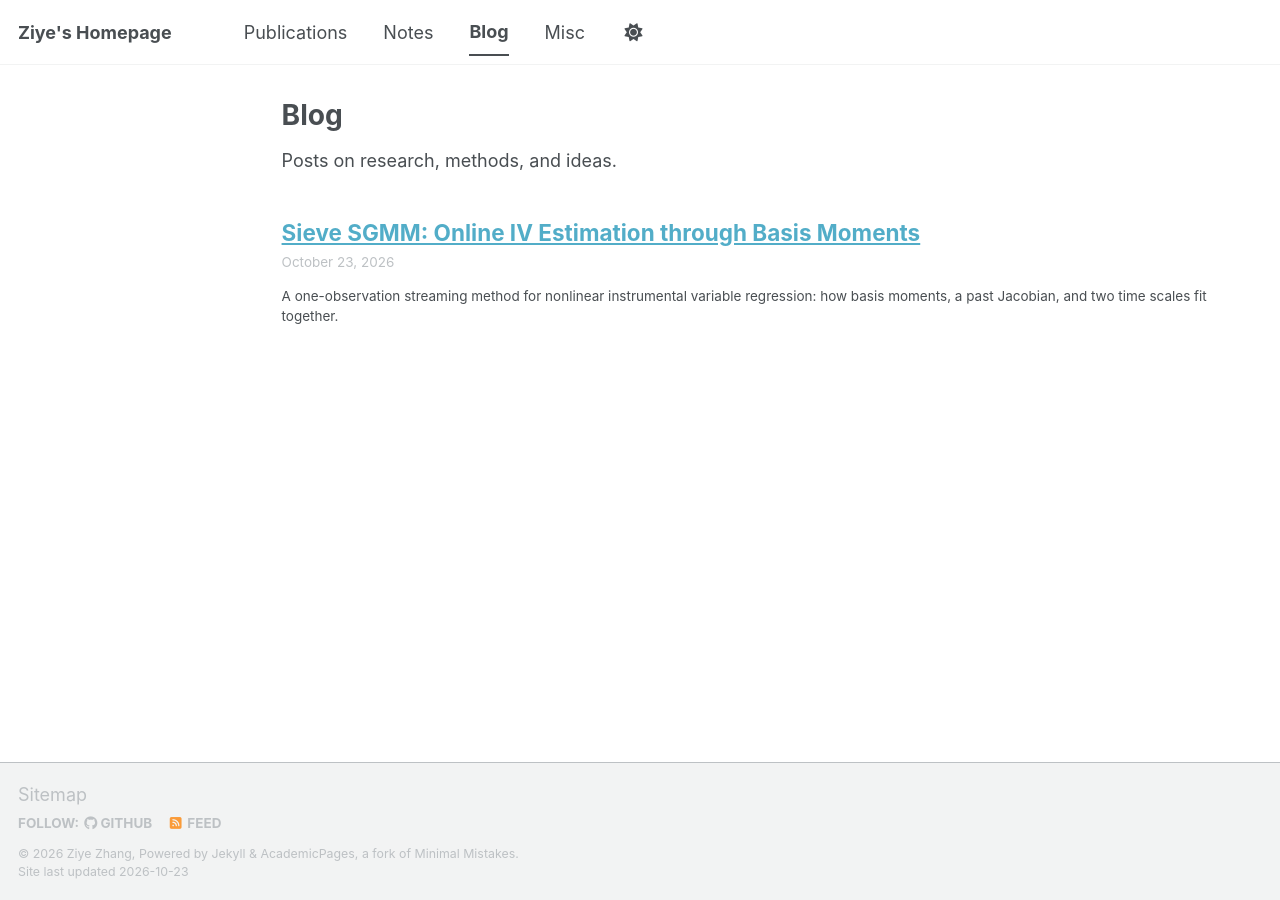
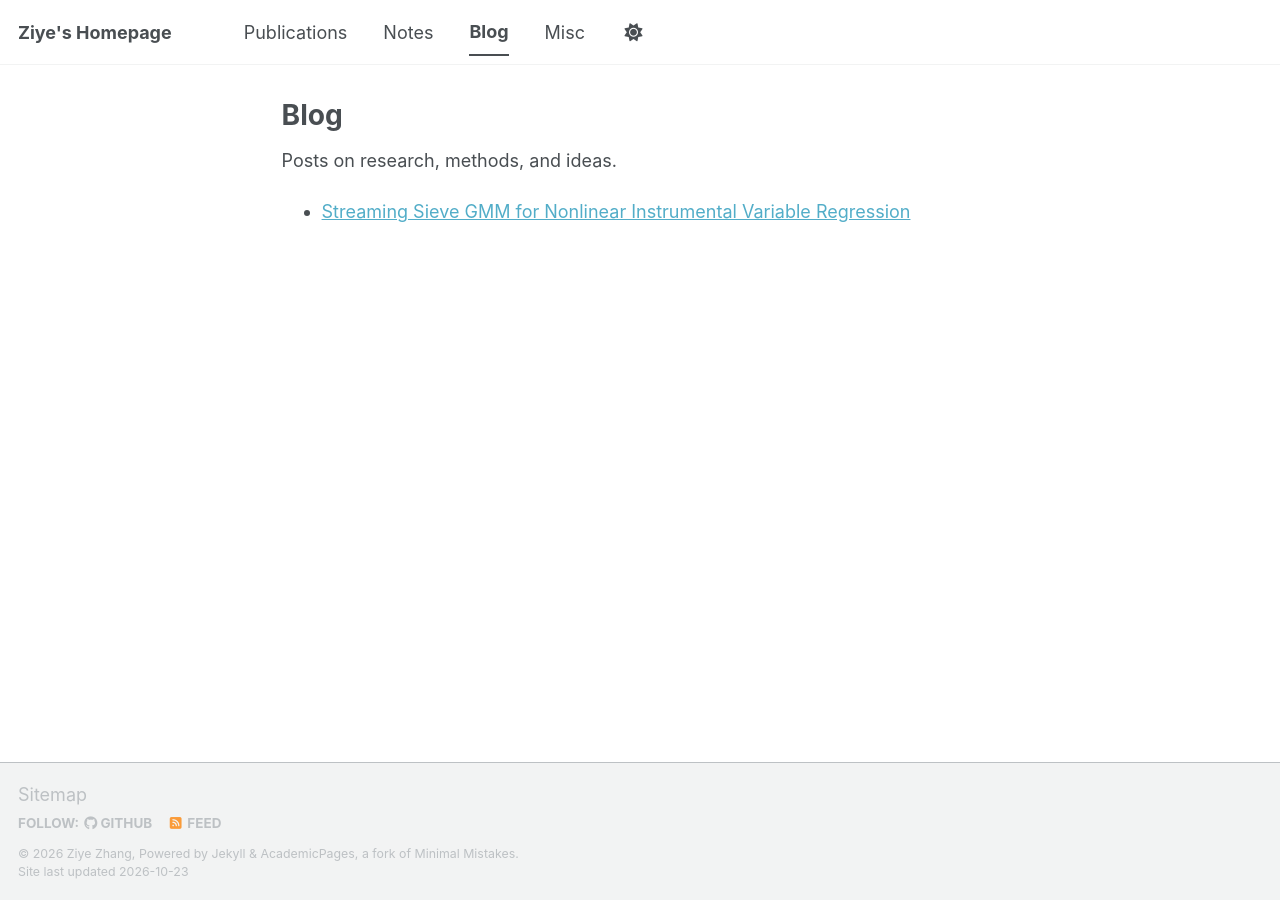
Before and after one commit to ziye5731/ziye5731.github.io, a Jekyll site: the page built from _pages/blog.md, in a window 1280 px wide. Built offline with Jekyll 4.4.1, drawn with Linux system fonts in a browser that asks for light colours; a script bundle is joined from its source files by our own code; library files that are not in the unit come from our copies.

Commit message:
Unify Blog Markdown page and same-tab navigation

```diff
--- a/_includes/masthead.html
+++ b/_includes/masthead.html
@@ -6,16 +6,16 @@
         <button><span class="navicon"></span></button>
         <ul class="visible-links">
           <li class="masthead__menu-item masthead__menu-item--lg persist {% if page.url == '/' or page.url == '/index.html' %}selected{% endif %}">
-            <a href="{{ base_path }}/">{{ site.title }}</a>
+            <a href="{{ '/' | relative_url }}">{{ site.title }}</a>
           </li>
           {% for link in site.data.navigation.main %}
-            {% if link.url contains 'http' %}
-              {% assign domain = '' %}
+            {% if link.url contains '://' %}
+              {% assign nav_url = link.url %}
             {% else %}
-              {% assign domain = base_path %}
+              {% assign nav_url = link.url | relative_url %}
             {% endif %}
             <li class="masthead__menu-item {% if page.url contains link.url and link.url != '/' %}selected{% endif %}">
-              <a href="{{ domain }}{{ link.url }}">{{ link.title }}</a>
+              <a href="{{ nav_url }}">{{ link.title }}</a>
             </li>
           {% endfor %}
           <li id="theme-toggle" class="masthead__menu-item persist tail">
--- a/_pages/blog.html
+++ /dev/null
@@ -1,29 +0,0 @@
----
-layout: archive
-title: "Blog"
-permalink: /blog/
-author_profile: false
----
-
-<p>Posts on research, methods, and ideas.</p>
-
-{% assign blog_posts = site.posts | where_exp: "post", "post.categories contains 'blog'" %}
-{% if blog_posts.size > 0 %}
-  {% for post in blog_posts %}
-    <div class="list__item">
-      <article class="archive__item" itemscope itemtype="http://schema.org/CreativeWork">
-        <h2 class="archive__item-title" itemprop="headline">
-          <a href="{{ post.url | relative_url }}" rel="permalink">{{ post.title | escape }}</a>
-        </h2>
-        <p class="page__meta">
-          <time datetime="{{ post.date | date_to_xmlschema }}">{{ post.date | date: "%B %d, %Y" }}</time>
-        </p>
-        {% if post.excerpt %}
-          <div class="archive__item-excerpt" itemprop="description">{{ post.excerpt | markdownify }}</div>
-        {% endif %}
-      </article>
-    </div>
-  {% endfor %}
-{% else %}
-  <p>New posts will appear here.</p>
-{% endif %}
--- /dev/null
+++ b/_pages/blog.md
@@ -0,0 +1,15 @@
+---
+layout: archive
+title: "Blog"
+permalink: /blog/
+author_profile: false
+---
+
+Posts on research, methods, and ideas.
+
+{% assign blog_posts = site.posts | where_exp: "post", "post.categories contains 'blog'" %}
+{% for post in blog_posts %}
+- [{{ post.title }}]({{ post.url | relative_url }})
+{% else %}
+New posts will appear here.
+{% endfor %}
--- a/_posts/2026-10-23-sieve-sgmm.md
+++ b/_posts/2026-10-23-sieve-sgmm.md
@@ -1,5 +1,5 @@
 ---
-title: "Sieve SGMM: Online IV Estimation through Basis Moments"
+title: "Streaming Sieve GMM for Nonlinear Instrumental Variable Regression"
 date: 2026-10-23
 permalink: /posts/2026/10/sieve-sgmm/
 excerpt: "A one-observation streaming method for nonlinear instrumental variable regression: how basis moments, a past Jacobian, and two time scales fit together."
```
Also changed, not shown: README.md (+1 -1 lines).
